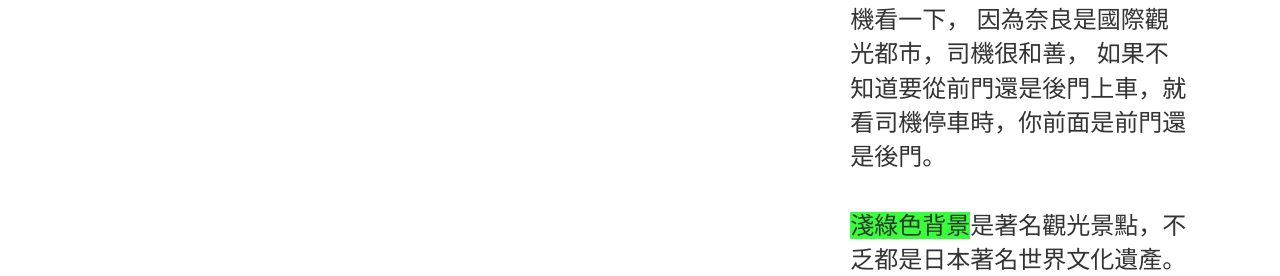
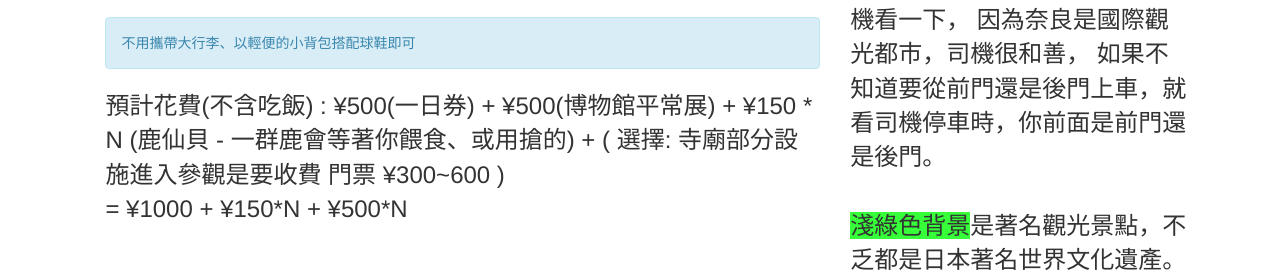
Before and after one commit to duraraxbaccano/Japan_Nara, a plain HTML site: page index.html in a window 1280 px wide. Shown: the part 2237-2513 px from the top of the page. Drawn offline with Linux system fonts and the light colour scheme.

Commit message:
add traffic total cost

```diff
--- a/index.html
+++ b/index.html
@@ -389,16 +389,22 @@
 			<img src="http://www.narakotsu.co.jp/rosen/free-ticket/images/map-nara.gif" class="img-responsive img-thumbnail" alt="Responsive image">
 			<br>
 			圖片來源 : http://www.narakotsu.co.jp/rosen/free-ticket/nara-free.html
+			<br><br>
+			<div class="alert alert-info">不用攜帶大行李、以輕便的小背包搭配球鞋即可</div>
+			<p class="traffic_content">預計花費(不含吃飯) : ¥500(一日券) + ¥500(博物館平常展) + ¥150 * N (鹿仙貝 - 一群鹿會等著你餵食、或用搶的)
+			+ ( 選擇: 寺廟部分設施進入參觀是要收費 門票 ¥300~600 )
+			<br>
+			= ¥1000 + ¥150*N + ¥500*N</p>
 		</div>
 		<div class="col-md-4 column">
 			<h2 class="traffic_title">
-				一日通行卷 ¥500 <br>(NTD : JPD = 1 : 3)
+				一日通行券 ¥500 <br>(NTD : JPD = 1 : 3)
 			</h2>
 			<p class="traffic_content">
 				搭乘地鐵至近鐵奈良站(離古蹟及奈良公園較近)，JR 奈良站也可，
 				可能要轉巴士，或者步行10~20分鐘，參觀各地古蹟。(1~2公里)
 				<br><br>
-				一日卷當日有效，上車時拿給司機看一下，
+				一日券當日有效，上車時拿給司機看一下，
 				因為奈良是國際觀光都市，司機很和善，
 				如果不知道要從前門還是後門上車，就看司機停車時，你前面是前門還是後門。
 				<br><br>
```
